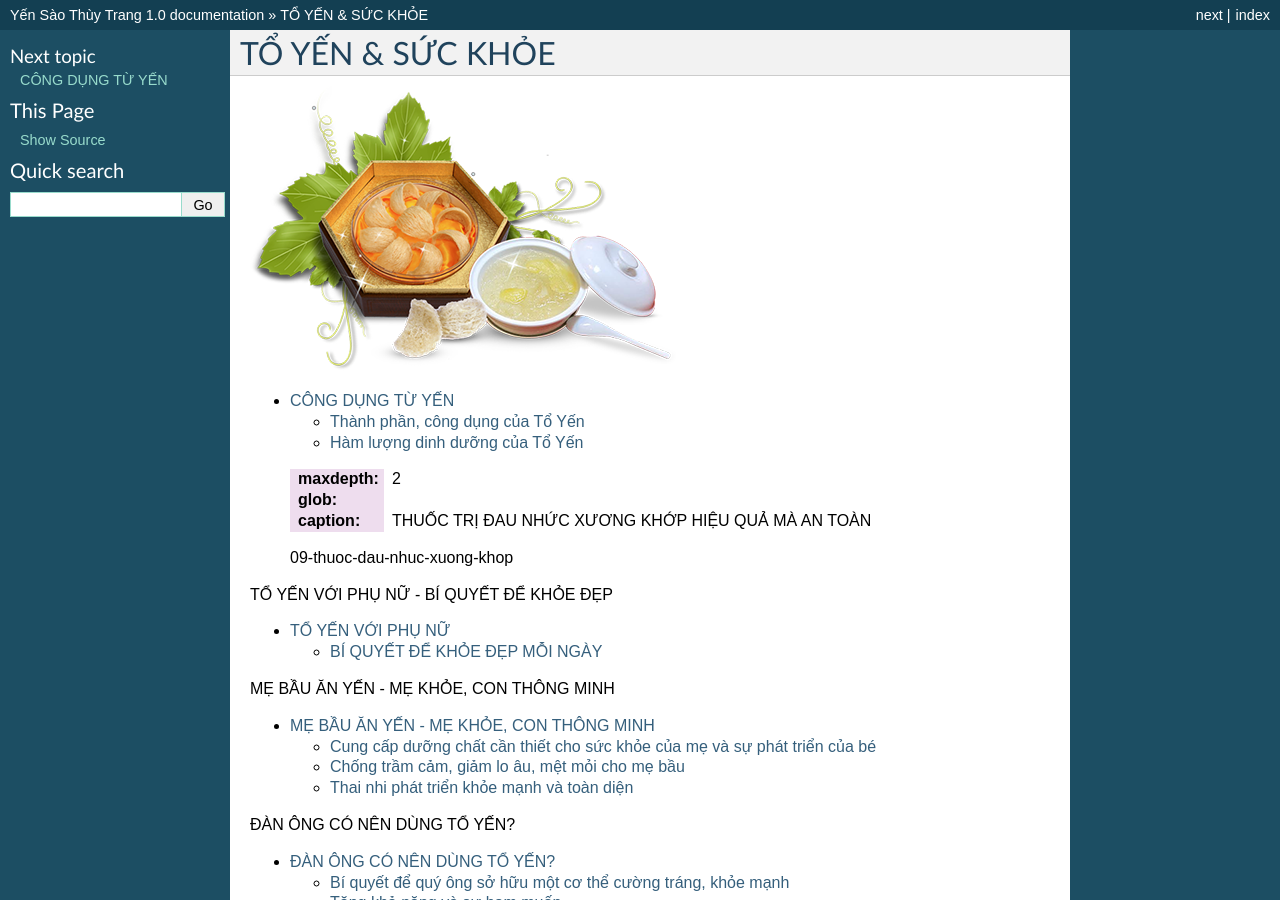
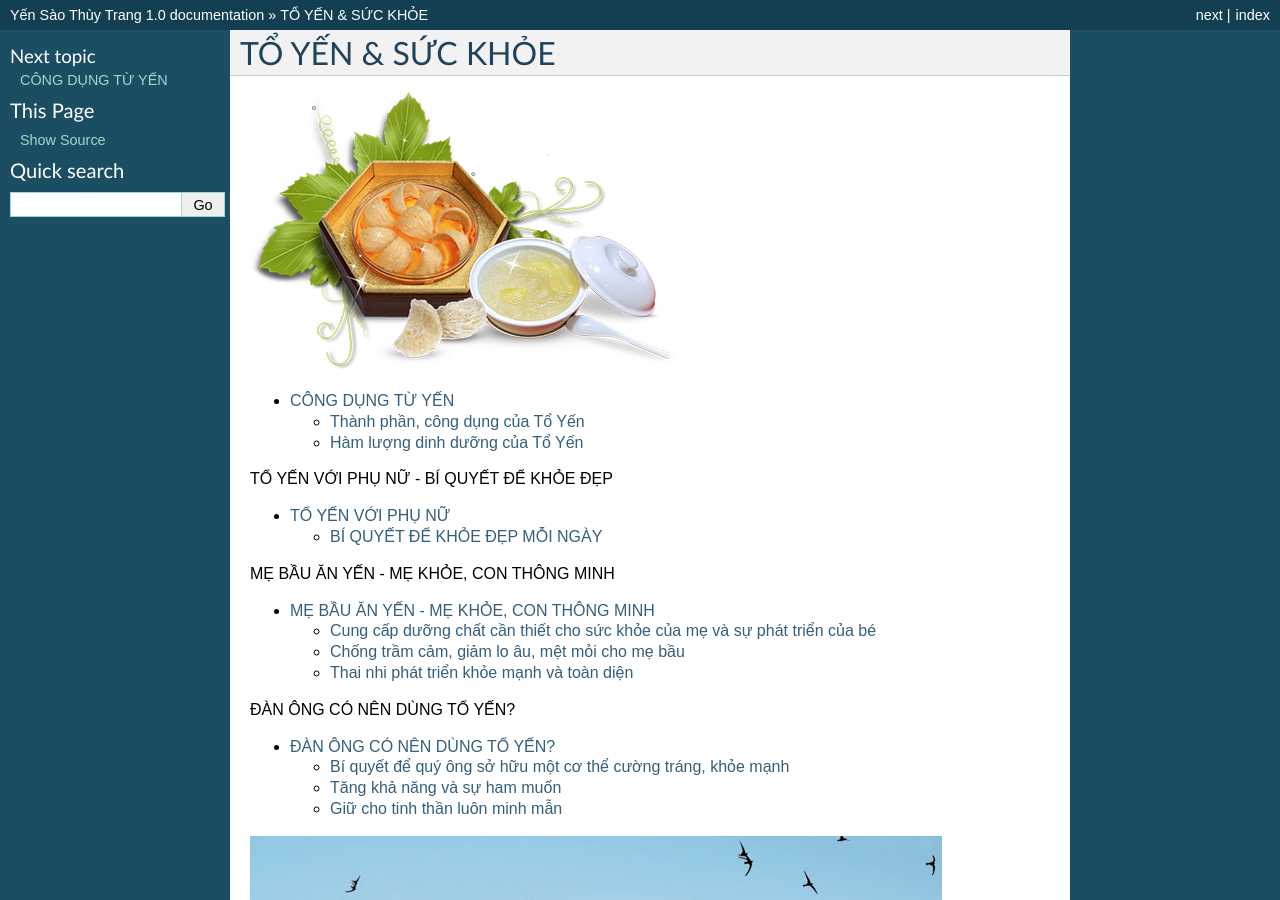
Before and after one commit to cao-tran/thuocxuongkhop, a Sphinx documentation site: the page built from docs/index.rst, in a window 1280 px wide and 900 px high. Built offline with Sphinx 7.4.7, drawn with Linux system fonts in a browser that asks for light colours; some of the changed text lies outside the part shown.

Commit message:
Update index.rst

```diff
--- a/docs/index.rst
+++ b/docs/index.rst
@@ -12,14 +12,6 @@ TỔ YẾN & SỨC KHỎE
 
    01-cong-dung-tu-yen
 
-.. _xuongkhopth1:
-
-   .. toctree::
-   :maxdepth: 2
-   :glob:
-   :caption: THUỐC TRỊ ĐAU NHỨC XƯƠNG KHỚP HIỆU QUẢ MÀ AN TOÀN
-
-   09-thuoc-dau-nhuc-xuong-khop
 
 .. _toyenvoiphunu:
 
```
Also changed, not shown: other parts of docs/index.rst (+9 -0 lines).
